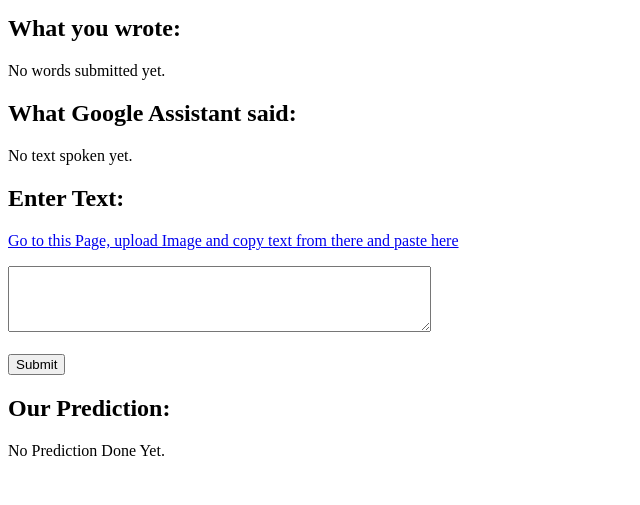
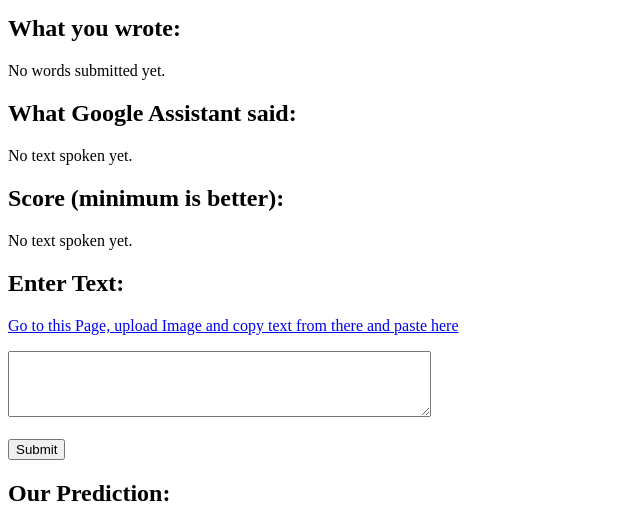
Before and after one commit to Pseudo-iitian/Dyslexia-Model-Flask, a Flask app: page / in a window 1280 px wide. Shown: the part 491-996 px from the top of the page, without its empty margins (0-640 px from the left). Before the commit the page ends 947 px from the top, so only its background shows below. Run offline with Flask 3, Linux system fonts and the light colour scheme.

Commit message:
done with errors

```diff
--- a/app.py
+++ b/app.py
@@ -26,10 +26,16 @@ from abydos.phonetic import Soundex, Metaphone, Caverphone, NYSIIS
 
 
 app = Flask(__name__)
-app.secret_key = b'_5#y2L"F4Q8z\n\xec]/'
+
+# Initialize spoken_words as an empty list for each session
+# @app.before_request
+# def before_request():
+#   session.setdefault('spoken_words', [])
 
 @app.route('/')
 def index():
+  # Clear spoken_words list when accessing the index page
+  # session['spoken_words'] = []
   return render_template('index.html', words=[], spoken_text=[])
 
 @app.route('/listen', methods=['POST'])
@@ -56,25 +62,25 @@ def listen_for(seconds: int):
 
 # computer will speak alomst 10 words
 # here spoken_words is a global variable now
+spoken_words = []
 @app.route('/speak', methods=['POST'])
 def speak():
-  # Initialize spoken_words as an empty list for each request
-  spoken_words = []
+  # Load the elementary vocabulary from CSV
+  global spoken_words
 
-  # Load the elementary vocabulary from CSV
+  # Clear the spoken_words list
+  spoken_words.clear()
   vocabulary = load_elementary_vocabulary()
 
   # Select and speak 10 random words
-  for _ in range(10):
+  for _ in range(1,11):  # Only select new words if necessary
     random_word = random.choice(vocabulary)
+    spoken_words.append(random_word.lower())  # Convert to lowercase
     talk(random_word)
-    spoken_words.append(random_word.lower())  # Convert to lowercase
-
-  # Store spoken_words in the session
-  session['spoken_words'] = spoken_words
 
   # Do not return anything, the function will complete without returning a response
   return Response(status=204)
+
 
 # loading elementary_voc.csv
 def load_elementary_vocabulary():
@@ -82,7 +88,7 @@ def load_elementary_vocabulary():
   with open('/home/abhishek/Documents/TryingModel_Dyslexia/resources/elementary_voc.csv', 'r') as file:
     reader = csv.reader(file)
     for row in reader:
-        vocabulary.extend(row)
+      vocabulary.extend(row)
   return vocabulary
 
 # talk will make speak google assistant speak
@@ -110,14 +116,13 @@ def talk(text: str):
 def submit_words():
   # Get the submitted words from the form
   submitted_words = []
-  for i in range(1, 11):
+  for i in range(1,11):
     word = request.form.get(f'word{i}', '')
     submitted_words.append(word)
 
-  # Get spoken_words from the session
-  spoken_words = session.get('spoken_words', [])
+  score = levenshtein(spoken_words,submitted_words)
   # Render the template with the submitted words and spoken text
-  return render_template('index.html', words=submitted_words, spoken_text=spoken_words)
+  return render_template('index.html', words=submitted_words, spoken_text=spoken_words,score=score)
 
 
 # image to text code starts here
--- a/templates/index.html
+++ b/templates/index.html
@@ -77,6 +77,13 @@
       <p>No text spoken yet.</p>
   {% endif %}
 
+  <h2>Score (minimum is better):</h2>
+  {% if score %}
+      <p>{{ score }}</p>
+  {% else %}
+      <p>No text spoken yet.</p>
+  {% endif %}
+
 
   <!-- add here for form where i input text area by user -->
 
```
